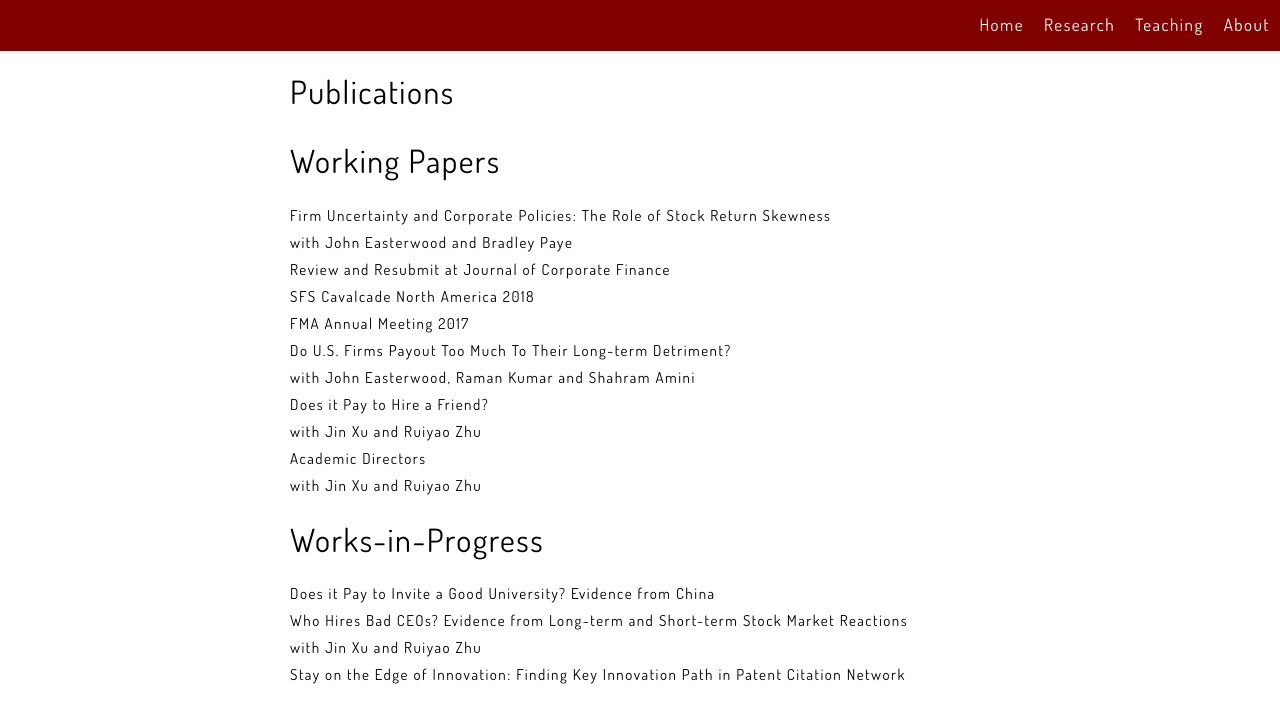
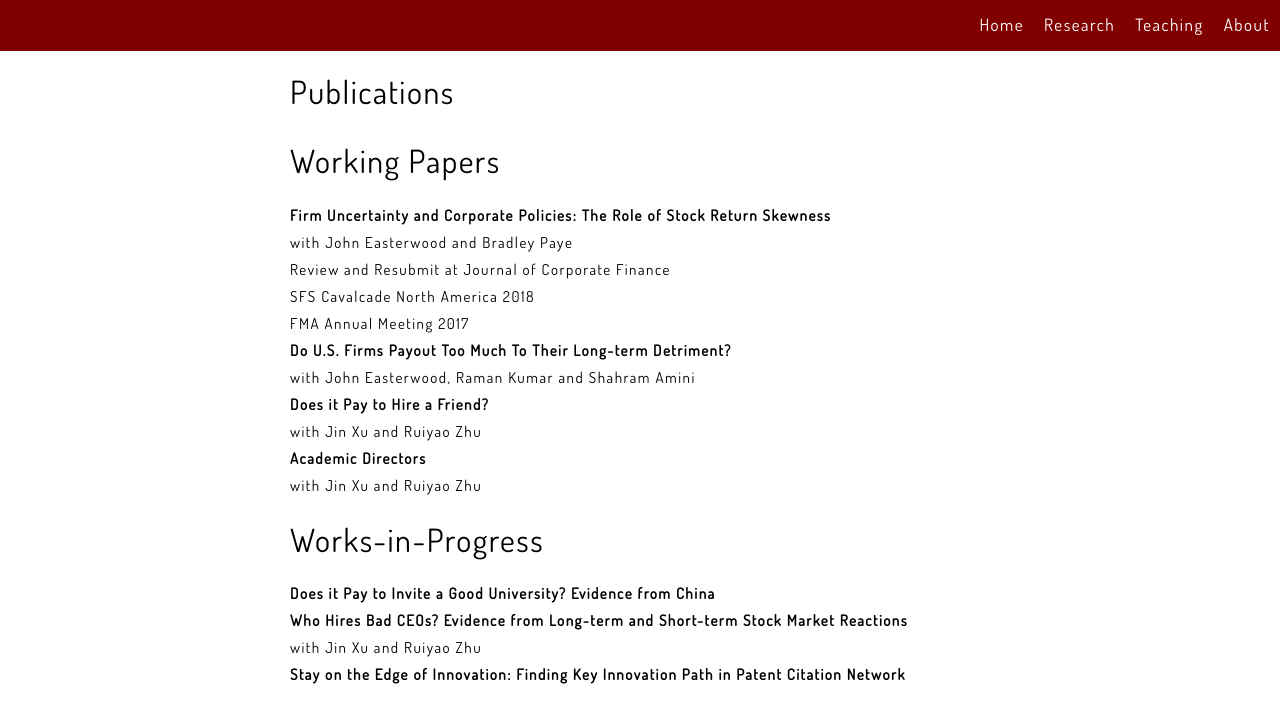
Before and after one commit to xieyutongcn/xieyutongcn.github.io, a Jekyll site: the page built from Research.html, in a window 1280 px wide. Shown: the top 723 px of the page. Built offline with Jekyll 4.4.1, drawn with Linux system fonts in a browser that asks for light colours.

```diff
--- a/Research.html
+++ b/Research.html
@@ -7,24 +7,24 @@ layout: default
         <h1>Publications</h1>
         <h1>Working Papers</h1>
         <dl>
-            <dt>Firm Uncertainty and Corporate Policies: The Role of Stock Return Skewness</dt>
+            <dt><strong>Firm Uncertainty and Corporate Policies: The Role of Stock Return Skewness</strong></dt>
                 <dd>with John Easterwood and Bradley Paye</dd>
                 <dd>Review and Resubmit at Journal of Corporate Finance</dd>
                 <dd>SFS Cavalcade North America 2018</dd>
                 <dd>FMA Annual Meeting 2017</dd>
-            <dt>Do U.S. Firms Payout Too Much To Their Long-term Detriment?</dt>
+            <dt><strong>Do U.S. Firms Payout Too Much To Their Long-term Detriment?</strong></dt>
                 <dd>with John Easterwood, Raman Kumar and Shahram Amini</dd>
-            <dt>Does it Pay to Hire a Friend?</dt>
+            <dt><strong>Does it Pay to Hire a Friend?</strong></dt>
                 <dd>with Jin Xu and Ruiyao Zhu</dd>
-            <dt>Academic Directors</dt>
+            <dt><strong>Academic Directors</strong></dt>
                 <dd>with Jin Xu and Ruiyao Zhu</dd>
         </dl>
         <h1>Works-in-Progress</h1>
         <dl>
-            <dt>Does it Pay to Invite a Good University? Evidence from China</dt>
-            <dt>Who Hires Bad CEOs? Evidence from Long-term and Short-term Stock Market Reactions</dt>
+            <dt><strong>Does it Pay to Invite a Good University? Evidence from China</strong></dt>
+            <dt><strong>Who Hires Bad CEOs? Evidence from Long-term and Short-term Stock Market Reactions</strong></dt>
                 <dd>with Jin Xu and Ruiyao Zhu</dd>
-            <dt>Stay on the Edge of Innovation: Finding Key Innovation Path in Patent Citation Network</dt>
+            <dt><strong>Stay on the Edge of Innovation: Finding Key Innovation Path in Patent Citation Network</strong></dt>
         </dl>
     </div>
 </body>
```
